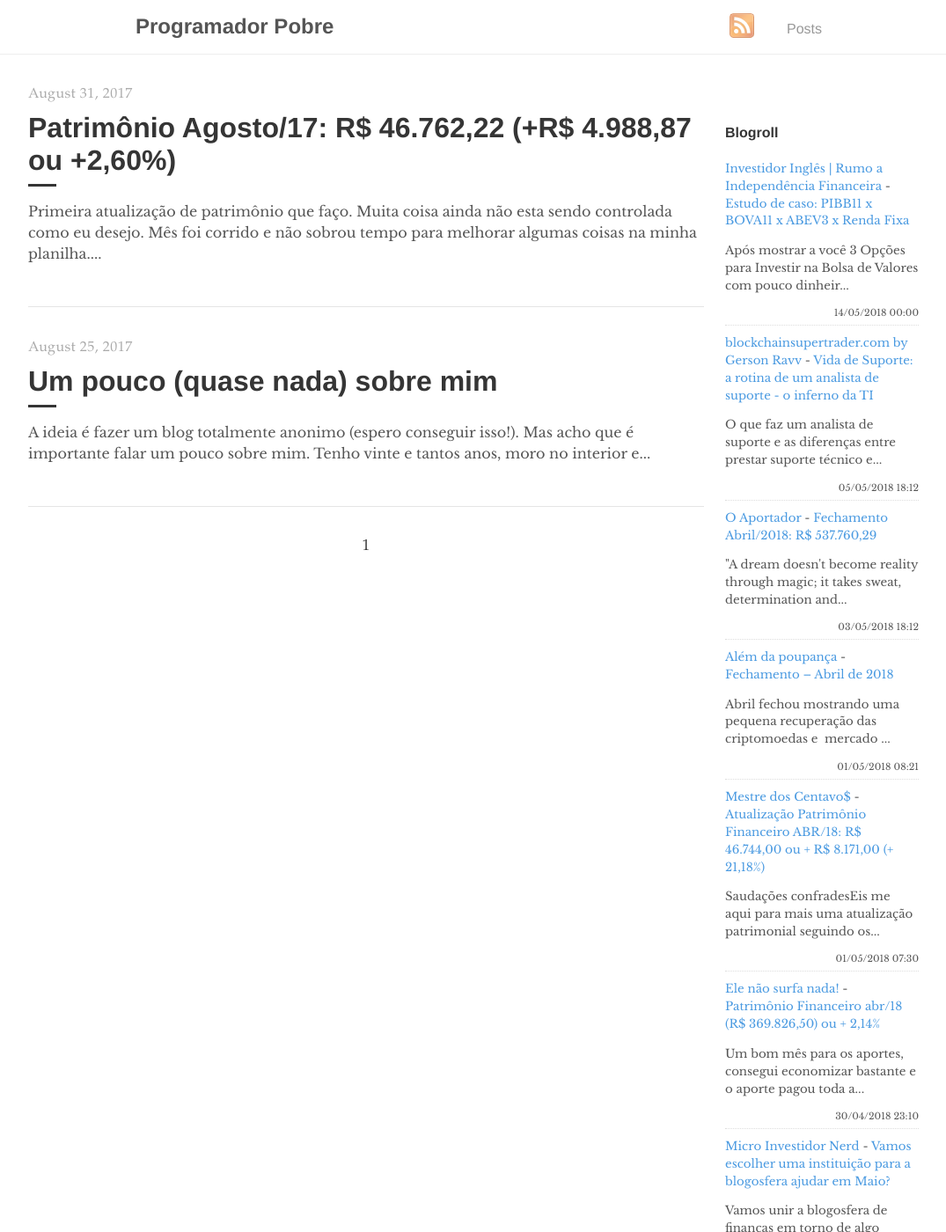
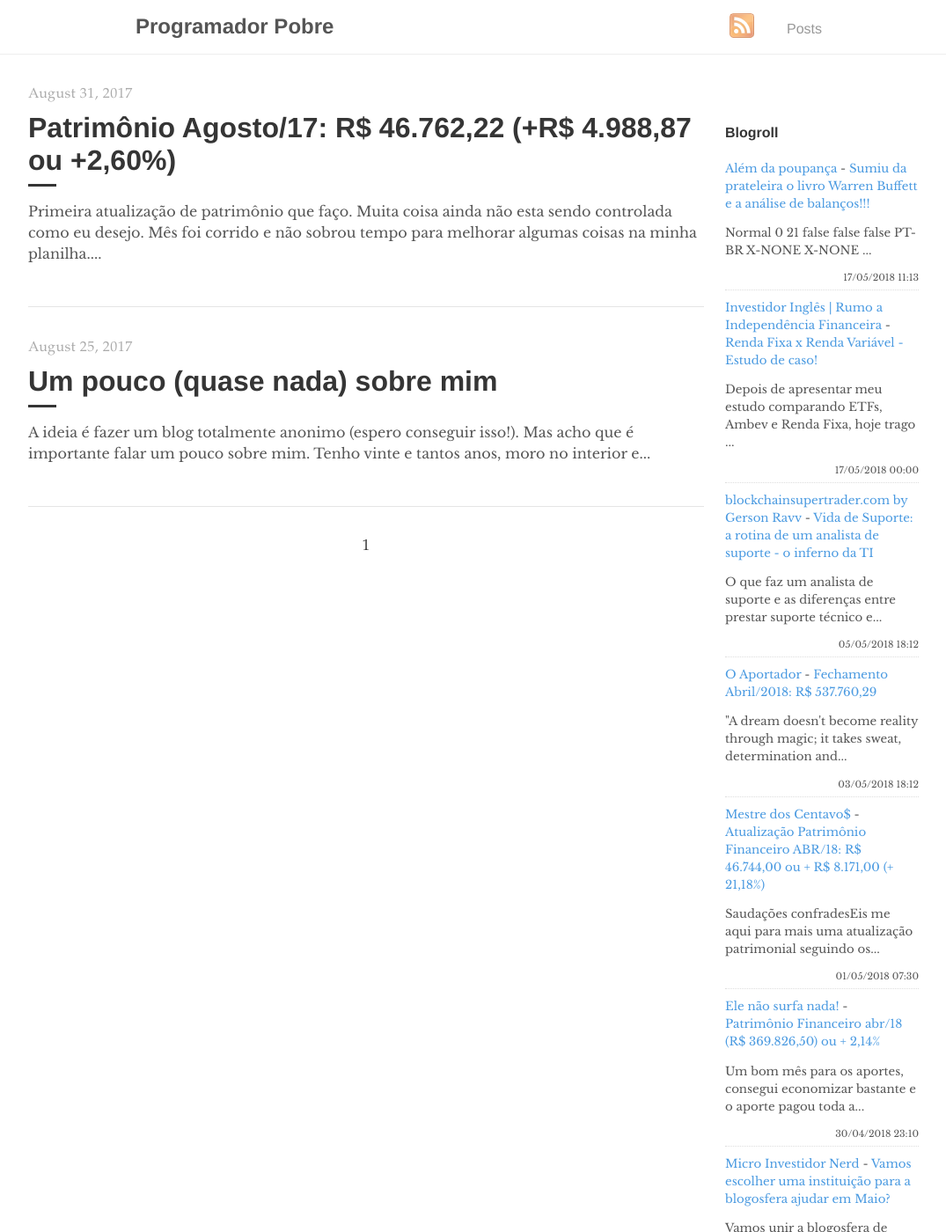
Before and after one commit to programadorpobre/programadorpobre.github.io, a Jekyll site: the page built from index.html, in a window 1280 px wide and 1400 px high. Shown: the whole window at 88% size, without its empty margins (96-1171 px from the left). Built offline with Jekyll 4.4.1, drawn with Linux system fonts in a browser that asks for light colours; the list of posts is cut into pages by our own code; comment, search, counter and statistics services are not loaded.

Commit message:
[ci skip] travis #285

```diff
--- a/_includes/feed-entries.html
+++ b/_includes/feed-entries.html
@@ -1,7 +1,12 @@
 <div class="feed-entry">
-    <a class="feed-entry-site-name" href="https://www.investidoringles.com/">Investidor Inglês | Rumo a Independência Financeira</a> - <a class="feed-entry-title" href="https://www.investidoringles.com/2018/05/estudo-de-caso-pibb11-bova11-abev3-renda-fixa.html">Estudo de caso: PIBB11 x BOVA11 x ABEV3 x Renda Fixa</a>
-    <p class="feed-entry-summary">Após mostrar a você 3 Opções para Investir na Bolsa de Valores com pouco dinheir...</p>
-    <time datetime="2018-05-14T00:00:00.000-03:00">14/05/2018 00:00</time>
+    <a class="feed-entry-site-name" href="https://alemdapoupanca.blogspot.com/">Além da poupança</a> - <a class="feed-entry-title" href="https://alemdapoupanca.blogspot.com/2018/05/sumiu-da-prateleira-o-livro-warren.html">Sumiu da prateleira o livro Warren Buffett e a análise de balanços!!!</a>
+    <p class="feed-entry-summary">       Normal  0      21      false  false  false    PT-BR  X-NONE  X-NONE      ...</p>
+    <time datetime="2018-05-17T11:13:00.000-03:00">17/05/2018 11:13</time>
+</div>
+<div class="feed-entry">
+    <a class="feed-entry-site-name" href="https://www.investidoringles.com/">Investidor Inglês | Rumo a Independência Financeira</a> - <a class="feed-entry-title" href="https://www.investidoringles.com/2018/05/renda-fixa-x-renda-variavel-estudo.html">Renda Fixa x Renda Variável - Estudo de caso!</a>
+    <p class="feed-entry-summary">Depois de apresentar meu estudo comparando ETFs, Ambev e Renda Fixa, hoje trago ...</p>
+    <time datetime="2018-05-17T00:00:00.001-03:00">17/05/2018 00:00</time>
 </div>
 <div class="feed-entry">
     <a class="feed-entry-site-name" href="http://www.blockchainsupertrader.com/">blockchainsupertrader.com by Gerson Ravv</a> - <a class="feed-entry-title" href="http://feedproxy.google.com/~r/BlockchainsupertradercomByGersonRavv/~3/t8D2cH1zA3s/vida-de-suporte-rotina-de-uma-analista.html">Vida de Suporte: a rotina de um analista de suporte - o inferno da TI</a>
@@ -12,11 +17,6 @@
     <a class="feed-entry-site-name" href="https://oaportadorfinanceiro.blogspot.com/">O Aportador</a> - <a class="feed-entry-title" href="https://oaportadorfinanceiro.blogspot.com/2018/05/fechamento-abril2018-r-53776029.html">Fechamento Abril/2018: R$ 537.760,29</a>
     <p class="feed-entry-summary">"A dream doesn't become reality through magic; it takes sweat, determination and...</p>
     <time datetime="2018-05-03T18:12:00.002-03:00">03/05/2018 18:12</time>
-</div>
-<div class="feed-entry">
-    <a class="feed-entry-site-name" href="https://alemdapoupanca.blogspot.com/">Além da poupança</a> - <a class="feed-entry-title" href="https://alemdapoupanca.blogspot.com/2018/05/fechamento-abril-de-2018.html">Fechamento – Abril de 2018</a>
-    <p class="feed-entry-summary">Abril fechou mostrando uma pequena recuperação das criptomoedas e &nbsp;mercado ...</p>
-    <time datetime="2018-05-01T08:21:00.000-03:00">01/05/2018 08:21</time>
 </div>
 <div class="feed-entry">
     <a class="feed-entry-site-name" href="https://mestredoscentavos.blogspot.com/">Mestre dos Centavo$</a> - <a class="feed-entry-title" href="https://mestredoscentavos.blogspot.com/2018/05/atualizacao-patrimonio-financeiro-abr18.html">Atualização Patrimônio Financeiro ABR/18: R$ 46.744,00 ou + R$ 8.171,00 (+ 21,18%)</a>
```
